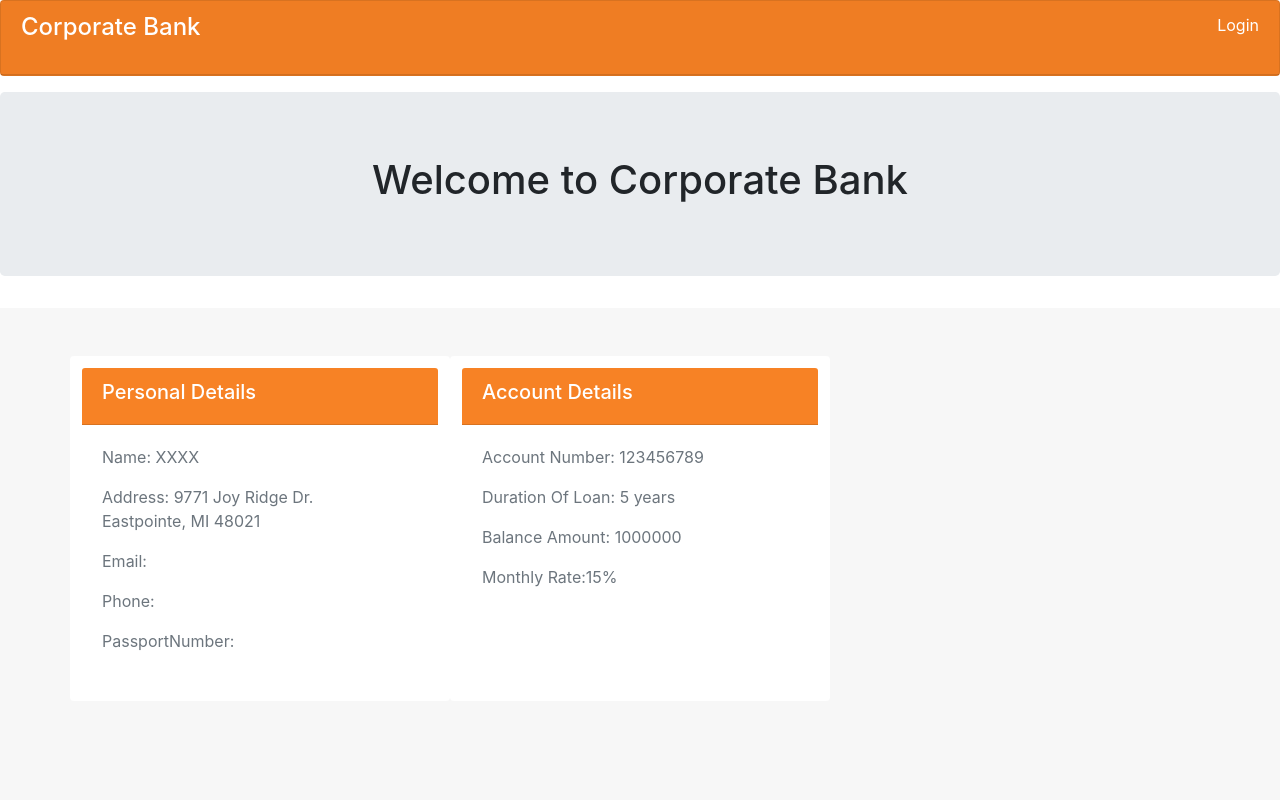
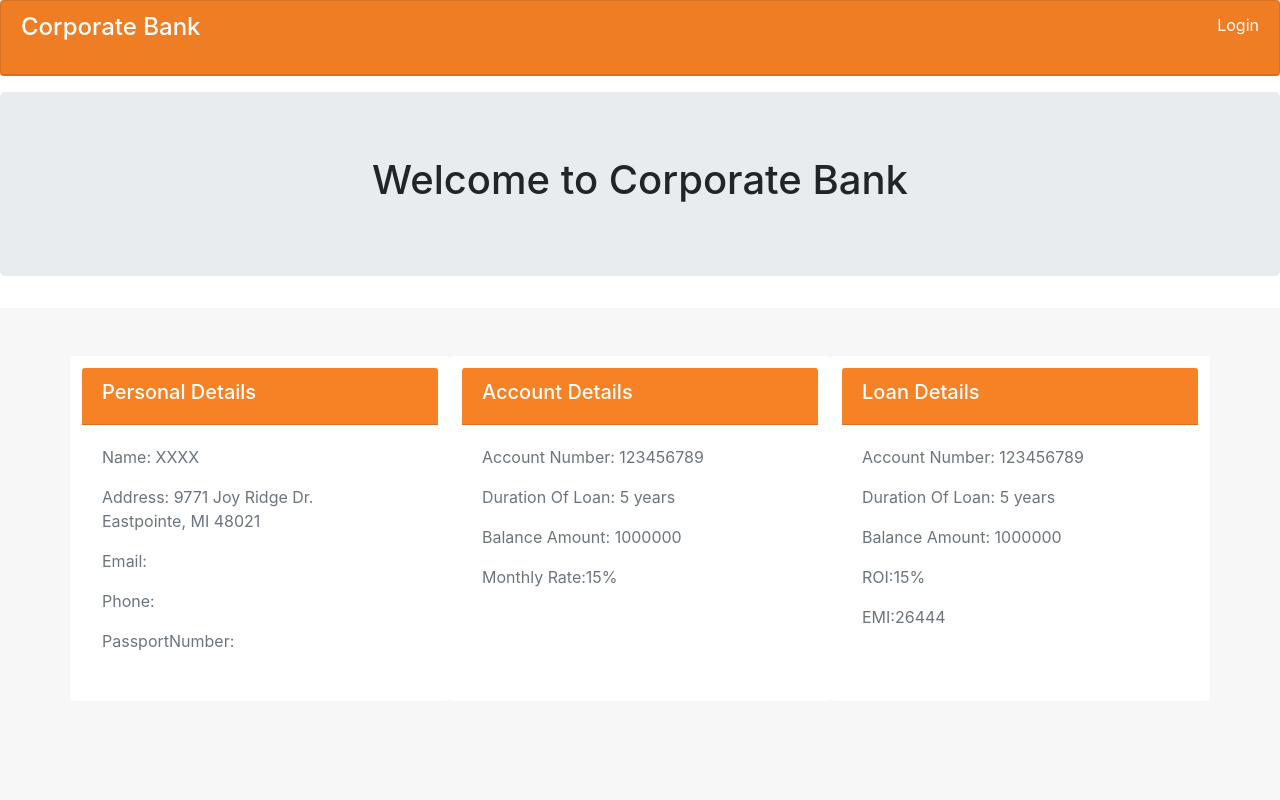
Before and after one commit to jithudbc/corporate-loan, an Angular app: page /dashboard in a window 1280 px wide. Shown: the top 800 px of the page. Built offline with nearby package versions, Linux system fonts and the light colour scheme.

Commit message:
added login service

```diff
--- a/src/app/core/component/dashboard/dashboard.component.html
+++ b/src/app/core/component/dashboard/dashboard.component.html
@@ -31,10 +31,22 @@
                                 <div class="card-body">
                                    <p>Account Number: 123456789</p>
                                    <p>Duration Of Loan: 5 years</p>
-                                        <p>Balance Amount: 1000000 </p>
-                                        <p>Monthly Rate:15%</p>
+                                    <p>Balance Amount: 1000000 </p>
+                                    <p>Monthly Rate:15%</p>
                                 </div>
                             </div>
+                            <div class="card login-layout">
+                                    <div class="card-header bg-orange">
+                                        <h5 class="text-white">Loan Details</h5>
+                                    </div>
+                                    <div class="card-body">
+                                       <p>Account Number: 123456789</p>
+                                       <p>Duration Of Loan: 5 years</p>
+                                        <p>Balance Amount: 1000000 </p>
+                                        <p>ROI:15%</p>
+                                        <p>EMI:26444</p>
+                                    </div>
+                                </div>
               </div>
 
             </div>
--- a/src/app/core/component/login/login.component.ts
+++ b/src/app/core/component/login/login.component.ts
@@ -33,11 +33,11 @@ export class LoginComponent implements OnInit {
         return;
     } else{
       this.route.navigate(['dashboard']);
-      // this.service.login(this.loginForm.value).subscribe(data=>{
-      //   console.log(data);
-      //   this.route.navigate(['dashboard']);
+      this.service.login(this.loginForm.value).subscribe(data=>{
+        console.log(data);
+        this.route.navigate(['dashboard']);
 
-      // });
+      });
     }
 
     this.loading = true;
```
